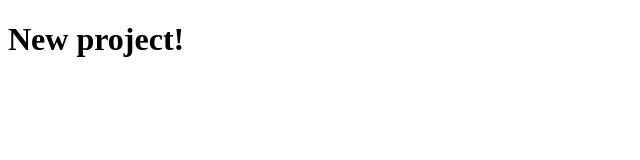
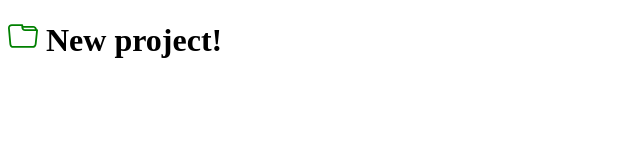
Before and after one commit to OlgaFandikova/gulp-start-project, a website: page Index.html in a window 1280 px wide. Shown: the whole page, without its empty margins (0-640 px from the left). Drawn offline with nearby package versions, Linux system fonts and the light colour scheme.

Commit message:
gitignore and example of usage svg icon

```diff
--- a/Index.html
+++ b/Index.html
@@ -6,7 +6,9 @@
     <link rel="stylesheet" href="css/style.css">
 </head>
 <body>
-<h1>New project!</h1>
+
+<h1><span class="test-icon"></span> New project!</h1>
+
 <script src="http://code.jquery.com/jquery.min.js" type="text/javascript"></script>
 <script src="js/app.js"></script>
 </body>
--- a/package.json
+++ b/package.json
@@ -3,6 +3,7 @@
   "version": "0.1.0",
   "devDependencies": {
     "cssnano": "^3.5.2",
+    "gulp": "^3.9.1",
     "gulp-cheerio": "^0.6.2",
     "gulp-concat-css": "^2.2.0",
     "gulp-postcss": "^6.1.1",
@@ -12,8 +13,8 @@
     "gulp-svg-sprite": "^1.2.19",
     "gulp-svgmin": "^1.2.2",
     "postcss-cssnext": "^2.5.2",
+    "postcss-pxtorem": "^3.3.1",
     "postcss-short": "^1.4.0",
-    "postcss-svg-fragments": "^1.3.2",
-    "postcss-pxtorem": "^3.3.1"
+    "postcss-svg-fragments": "^1.3.2"
   }
 }
--- a/sass/style.scss
+++ b/sass/style.scss
@@ -0,0 +1,7 @@
+.test-icon {
+  display: inline-block;
+  size: 30px;
+  background: url("../img/symbol/svg/sprite.symbol.svg#test-icon") no-repeat;
+  background-size: 100% auto;
+  fill: green;
+}
```
Also changed, not shown: css/style.css (added), img/icons/test-icon.svg (added), img/symbol/svg/sprite.symbol.svg (added), 1 other file.
